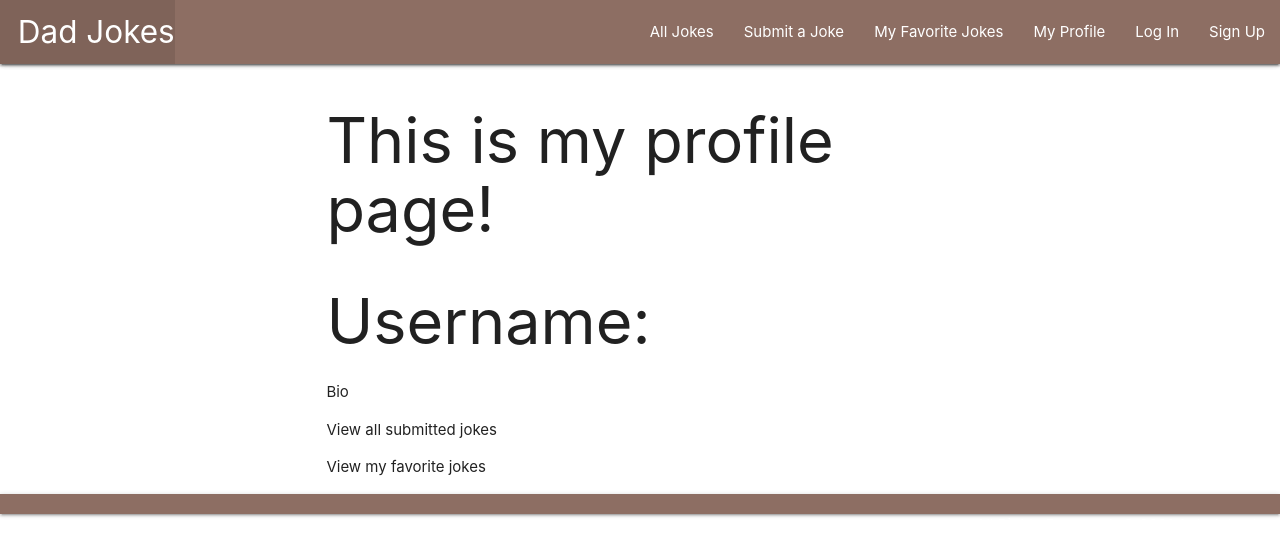
After one commit to sean-yates/Auto-Jokester, a Django app: page /profile in a window 1280 px wide. The commit adds this page. Shown: the top 556 px of the page. Run offline with Django 3.2, Linux system fonts and the light colour scheme.

Commit message:
added profile page

```diff
--- a/main_app/templates/allJokes.html
+++ b/main_app/templates/allJokes.html
@@ -18,6 +18,5 @@
             <a class="waves-effect waves-light btn"><i class="material-icons left">view_headline</i>See more</a>
         </div>
     </body>
-</body>
 
 {% endblock %}
--- a/main_app/templates/base.html
+++ b/main_app/templates/base.html
@@ -33,7 +33,7 @@
             <li><a href="{% url 'allJokes' %}">All Jokes</a></li>
             <li><a href="{% url 'jokeById' %}">Submit a Joke</a></li>
             <li><a href="{% url 'jokeByType' %}">My Favorite Jokes</a></li>
-            <li><a href="{% url 'jokeSearch' %}">My Profile</a></li>
+            <li><a href="{% url 'profilepage' %}">My Profile</a></li>
             {% comment %} Erase below code and replace with above before
             deploying {% endcomment %} {% if user.is_authenticated %}
 
--- /dev/null
+++ b/main_app/templates/user/profilepage.html
@@ -0,0 +1,16 @@
+{% extends 'base.html' %} {% block content %}
+   <body>
+      <link rel="stylesheet" href="https://cdnjs.cloudflare.com/ajax/libs/materialize/1.0.0/css/materialize.min.css">
+      <link href="https://fonts.googleapis.com/icon?family=Material+Icons" rel="stylesheet">
+
+        <div class="container">
+            <h1>This is my profile page!</h1>
+
+            <h1>Username:</h1>
+            <p>Bio</p>
+            <p>View all submitted jokes</p>
+            <p>View my favorite jokes</p>
+        </div>
+    </body>
+
+{% endblock %}
--- a/main_app/urls.py
+++ b/main_app/urls.py
@@ -10,4 +10,5 @@ urlpatterns = [
     path('accounts/signup/', views.signup, name='signup'),
     path('allJokes', views.allJokes, name='allJokes'),
     path('submitjoke', views.submitjoke, name='submitjoke'),
+    path('profile', views.profilePage, name='profilepage'),
 ]
--- a/main_app/views.py
+++ b/main_app/views.py
@@ -17,6 +17,9 @@ def allJokes(request):
 
 def submitjoke(request):
     return render(request, 'submitjoke.html')
+
+def profilePage(request):
+    return render(request, 'user/profilepage.html')
 
 def randomJoke(request):
     import requests
```
